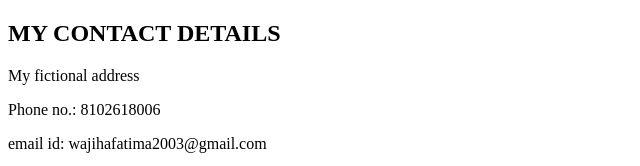
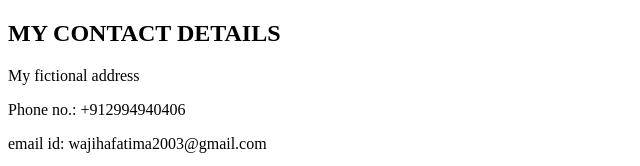
Before and after one commit to WajihaFatim/cv-beginner-, a plain HTML site: page contactme.html in a window 1280 px wide. Shown: the top 166 px of the page, 0-640 px from the left. Drawn offline with Linux system fonts and the light colour scheme.

Commit message:
Update contactme.html

```diff
--- a/contactme.html
+++ b/contactme.html
@@ -9,7 +9,7 @@
 <body>
     <h2>MY CONTACT DETAILS</h2>
     <P>My fictional address</P>
-    <P>Phone no.: 8102618006</P>
+    <P>Phone no.: +912994940406</P>
     <P>email id: wajihafatima2003@gmail.com</P>
     <form  action="mailto:info@gmail.com" method="post" enctype="text/plain" >
         <label>Your Name:</label>
```
